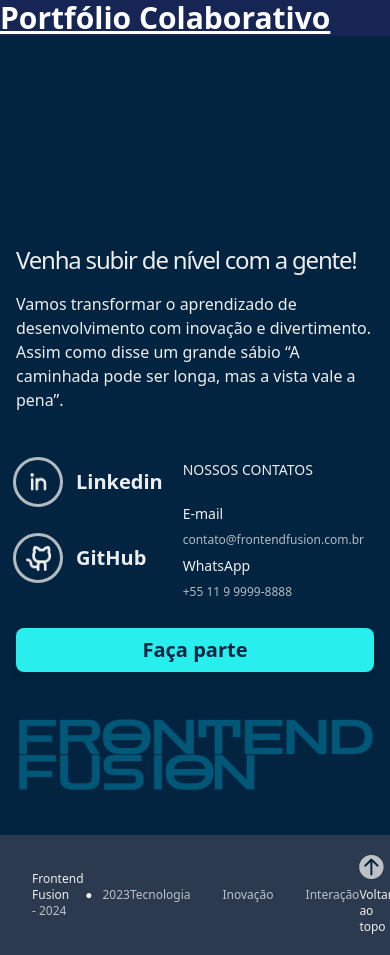
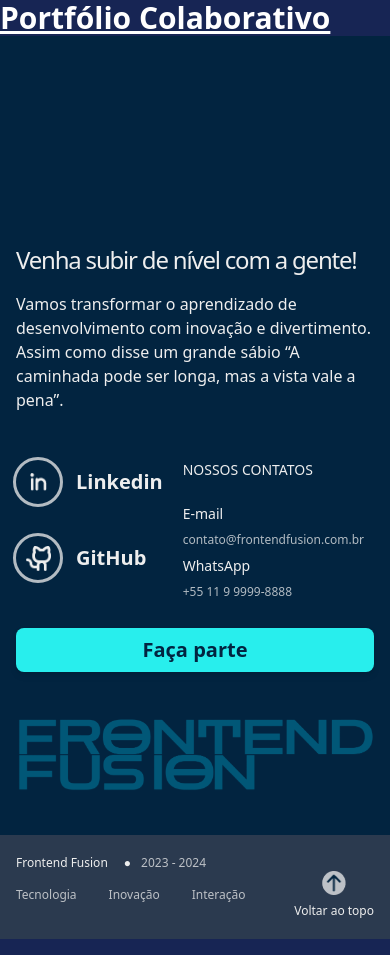
Before and after one commit to Projeto-FrontEnd-Fusion/x-men-portifolio-colaborativo, a React (Vite) app: page / in a window 390 px wide. Built offline with nearby package versions, Linux system fonts and the light colour scheme.

Commit message:
refactor: simplify Footer component layout and remove redundant classes

```diff
--- a/src/components/Footer.tsx
+++ b/src/components/Footer.tsx
@@ -3,26 +3,28 @@
 export function Footer() {
   return (
     <footer className="justify-items-center text-xs lg:text-sm text-[#eeeeee] max-w-[1728px] px-4 py-5 bg-[#2B3A4F] lg:bg-[#022440]">
-      <div className="w-full flex max-w-[1146px] md:flex-row items-center md:justify-between px-4">
-        <div>
-          <p>Frontend Fusion<span className="ml-4 mr-2.5">●</span><span className="text-[#EEEEEEBF]">2023 - 2024</span></p>
+      <div className="w-full grid grid-cols-1 md:grid-cols-[230px_270px_130px] max-w-[1146px] items-center justify-between md:px-4">
+        <div className="col-span-2 md:col-span-1">
+          <p>
+            Frontend Fusion<span className="ml-4 mr-2.5">●</span><span className="text-[#EEEEEEBF]">2023 - 2024</span>
+          </p>
         </div>
         <div className="flex items-end md:items-center gap-8">
           <span className="text-[#EEEEEEBF]">Tecnologia</span>
           <span className="text-[#EEEEEEBF]">Inovação</span>
           <span className="text-[#EEEEEEBF]">Interação</span>
         </div>
-        <a href="#main" className="flex flex-col gap-2 md:flex-row md:items-center">
-          <div className="order-1 md:order-2">
+        <a href="#main" className="flex flex-col gap-2 md:flex-row items-center">
+          <div>
             <img
               src={upArrow}
               alt="Back to top"
-              className="w-[24.35px] h-6 text-left"
+              className="w-[24.35px] h-6"
             />
           </div>
-          <span className="order-2 md:order-1">Voltar ao topo</span>
+          <span>Voltar ao topo</span>
         </a>
       </div>
     </footer>
-  )
+  );
 }
```
